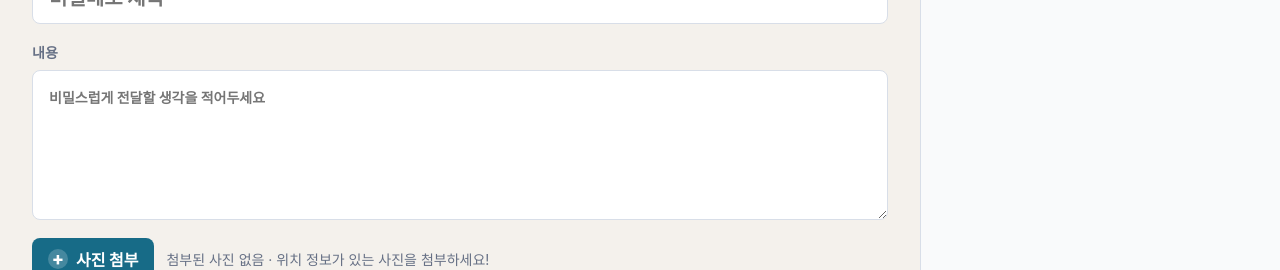
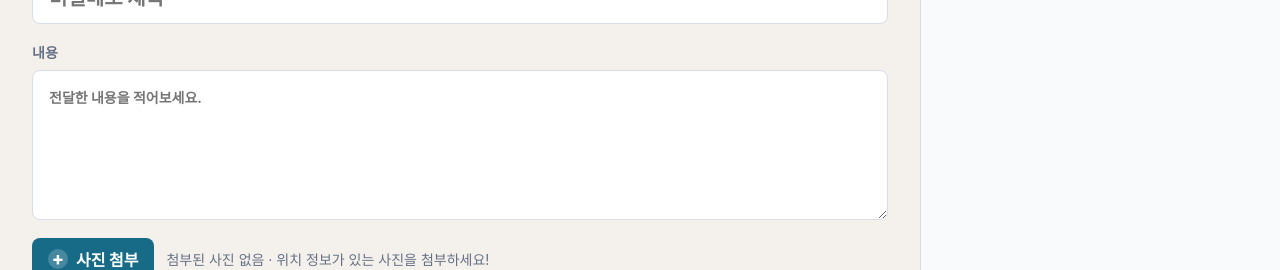
Before and after one commit to richdora/nabime, a Next.js app: page / in a window 1280 px wide. Shown: the part 191-461 px from the top of the page. Built offline with nearby package versions, Linux system fonts and the light colour scheme; no server answers.

Commit message:
Update body placeholder copy

```diff
--- a/app/page.js
+++ b/app/page.js
@@ -30,7 +30,7 @@ export default function Home() {
 
             <label className="field body-field">
               <span>내용</span>
-              <textarea id="bodyInput" name="body" placeholder="비밀스럽게 전달할 생각을 적어두세요" />
+              <textarea id="bodyInput" name="body" placeholder="전달한 내용을 적어보세요." />
             </label>
 
             <div className="attachment-row">
```
